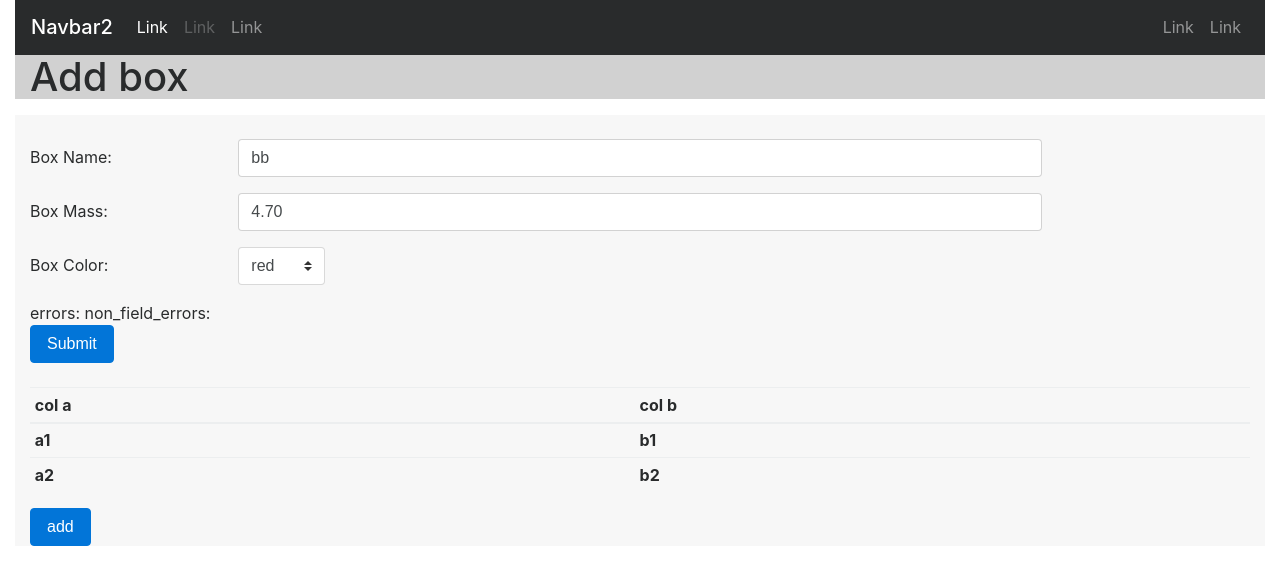
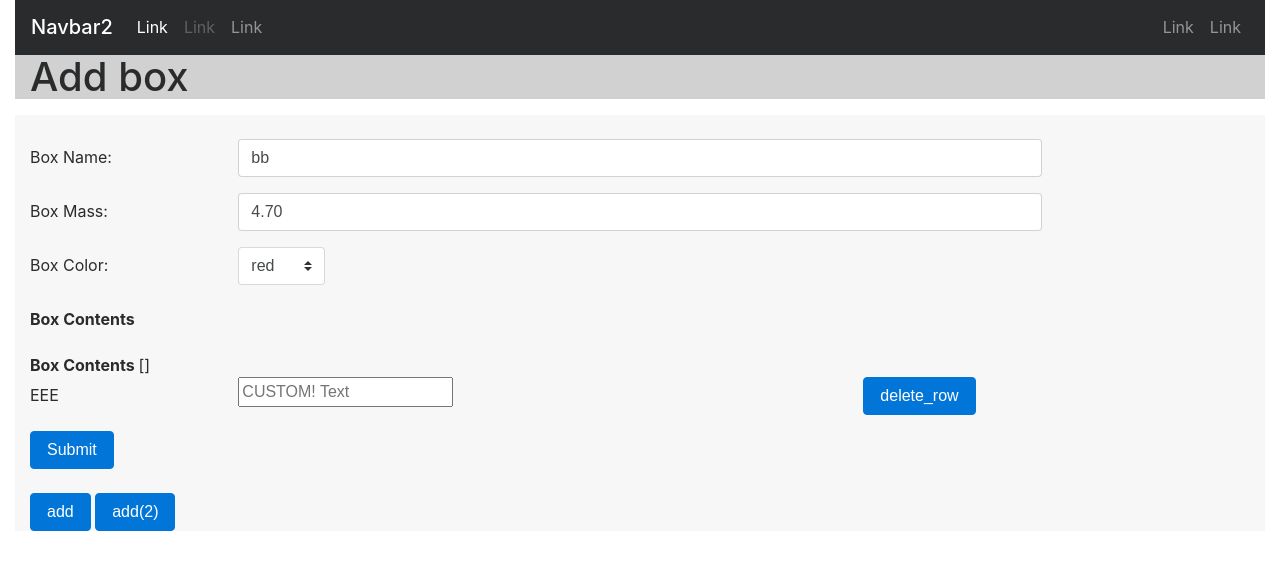
Before and after one commit to n-wbrown/django_notebook, a Django app: a page that uses st_0/templates/addbox.html in a window 1280 px wide. Shown: the part 17-602 px from the top of the page. Run offline with Django 3.2, Linux system fonts and the light colour scheme; data comes from the database, SQL or seed files in the repository; both versions use the stored data as it was after the commit; lists and menus that the app fills with data are empty; some libraries are stand-ins or nearby versions.

Commit message:
incomplete progress towards dynamic forms - form is generated dynamically but data is not yet recorded - two dynamic form methods are in place the first adds the data but the second (lower) one properly handles frontend - use the second

```diff
--- a/st_0/forms.py
+++ b/st_0/forms.py
@@ -1,5 +1,20 @@
 from django import forms
 from .models import box
+
+
+
+class indivTrigger(forms.Form):
+    name = forms.CharField(
+        label="EEE",
+        max_length=30,
+        widget=forms.TextInput(attrs={
+            'placeholder': 'CUSTOM! Text',
+            'id_extras': 'PREFIX',
+        }
+    ))
+
+
+
 class configureBox(forms.Form):
 
     class Meta:
@@ -34,6 +49,7 @@ class configureBox(forms.Form):
         widget=forms.HiddenInput()
     )
 
+
     def clean_new_mass(self):
         data = self.cleaned_data['new_mass']
         if data < 0 :
@@ -41,7 +57,7 @@ class configureBox(forms.Form):
         return data
 
     def __init__(self,*args,**kwargs):
-        #print(args,kwargs)
+        print("from forms:",args,kwargs)
         extra_fields=kwargs.pop('extra',0)
         super().__init__(*args,**kwargs)
 
@@ -50,4 +66,5 @@ class configureBox(forms.Form):
 
         for index in range(int(extra_fields)):
             # generate extra fields in the number specified via extra_fields
-            self.fields['extra_field_{index}'.format(index=index)] = forms.CharField()
+            self.fields['extra_field_{index}'.format(index=index)] = forms.CharField( label = 'extra_field_{index}'.format(index=index))
+            #self.fields['extra_field_{index}'.format(index=index)] = forms.CharField()
--- a/st_0/models.py
+++ b/st_0/models.py
@@ -15,3 +15,7 @@ class box(models.Model):
 
     def __str__(self):
         return self.box_name
+
+class item(models.Model):
+    item_name = models.CharField(max_length=50)
+    container = models.ForeignKey(box,on_delete=models.CASCADE)
--- a/st_0/templates/addbox.html
+++ b/st_0/templates/addbox.html
@@ -1,12 +1,24 @@
 {% extends 'debug_base.html'%}
 
 {% block script%}
+
+
+
 $(document).ready(function(){
     form_count = Number($("[name=extra_count]").val());
+    //form_count = {{extra_count_var}};
+/*
+    for (i = 0; i < form_count; i++) {
+        element = $('<input type="text"/>');
+    	element.attr('name', 'extra_field_' + (i).toString());
+        element.attr('value',
+    	$("form").append(element);
+    }
+*/
     $("#addentry").click(function(){
         form_count ++;
 
-        $("tbody").append(" <tr><th>a:extra</th><th>b:extra</th></tr>.");
+        //$("tbody").append(" <tr><th>a:extra</th><th>b:extra</th></tr>.");
 
         $("[name=extra_count]").val(form_count);
 
@@ -17,8 +29,76 @@ $(document).ready(function(){
     	// build element and append it to our forms container
 
     });
+
+    var next_contents_no = $('input[name=cts-TOTAL_FORMS]').val();
+    // handle line creation
+    $("#addentry2").click(function(){
+        var new_contents = $("#contents_div").children().last().clone();
+        new_contents.find("input[id*=id_cts-]").attr('id','id_cts-'+next_contents_no.toString()+'-name');
+        new_contents.find("input[name*=cts-]").attr('name','cts-'+next_contents_no.toString()+'-name');
+        new_contents.find("input[name*=cts-]").val("");
+        $("#contents_div").append(new_contents);
+
+        var cache = $("input[name=cts-TOTAL_FORMS]").val();
+        console.log(cache);
+        $("input[name=cts-TOTAL_FORMS]").val(Number(cache)+1);
+
+        next_contents_no ++;
+        console.log("click2");
+
+
+        new_contents.find(".delete-button").click(delete_handler);
+
+
+
+
+
+
+    });
+
+
+
+     function delete_handler() {
+        //var test = $(this);
+        console.log(this);
+        console.log($(this));
+        $(this).attr('class',"btn btn-danger text-muted")
+        //this.innerHTML = "keep this!";
+        $(this).parent().parent().remove();
+        //console.log($(this)[0].innerHTML);
+        console.log("click_del");
+        var cache = $("input[name=cts-TOTAL_FORMS]").val();
+        console.log(cache);
+        $("input[name=cts-TOTAL_FORMS]").val(Number(cache)-1);
+    }
+
+
+    // handle line deletion
+
+    $(".delete-button").click(delete_handler);
+
+
+
+
+
 });
+
 {% endblock %}
+
+{% block header_extra %}
+{% load static %}
+<script src="{% static 'jquery.formset.js' %}"></script>
+
+<script type="text/javascript">
+    $('.link-formset').formset({
+        addText: 'add link',
+        deleteText: 'remove',
+        prefix: 'EE',
+    });
+</script>
+
+{% endblock %}
+
 
 {% block title %}
 Add box
@@ -57,15 +137,58 @@ Add box
         </div>
     </div>
     {{form.extra_count}}
+    <!--
     errors:
     {{ form.errors }}
     non_field_errors:
     {{ form.non_field_errors }}
+    -->
+    <div class = "form-group row">
+        <label for="id_new_name" class="col-sm-10 col-form-label">
+        <b>Box Contents</b>
+        </label>
+    </div>
+    {% for input in form %}
+        {% if 'extra_field_' in input.label %}
+    <div class="form-group row">
+        <label for="id_new_name"class="col-sm-2 col-form-label">
+            {{input.label}}:
+        </label>
+        <div class="col-sm-8">
+        {{input}}
+        {{input.name}}
+        </div>
+    </div>
+
+        {% endif %}
+    {% endfor %}
+
     </table>
+
+    <b> Box Contents </b>
+    {{cform.errors}}{{cform.non_field_errors}}
+    {{ cform.management_form }}
+    <div id='contents_div'>
+    {% for c in cform %}
+
+        <div class="form-group row">
+        <label class="col-sm-2 col-form-label">
+        {{c.name.label}}
+        </label>
+        <div class="col-sm-6">
+        {{c.name}}
+        </div>
+        <div class="col-sm-2">
+        <button class="btn btn-primary delete-button" type="button">delete_row</button>
+        </div>
+        </div>
+    {% endfor %}
+    </div>
+
     <input class="btn btn-primary" type="submit" value="Submit" />
 </form>
 <br>
-
+<!--
     <table class="table table-sm">
         <thead>
             <tr>
@@ -88,7 +211,8 @@ Add box
             </tr>
         </tbody>
     </table>
-
+-->
 <button class="btn btn-primary" id="addentry">add</button>
+<button class="btn btn-primary" id="addentry2">add(2)</button>
 <!--{{form.as_p}}-->
 {% endblock %}
--- a/st_0/views.py
+++ b/st_0/views.py
@@ -4,7 +4,7 @@ from django.views.generic import TemplateView
 
 from django.http import HttpResponse, HttpResponseRedirect
 
-from .models import box
+from .models import box, item
 from django.db.models import Q
 
 from django.views import generic
@@ -13,11 +13,13 @@ from django.contrib.auth.decorators import login_required
 from django.utils.decorators import method_decorator
 
 
-from .forms import configureBox
+from .forms import configureBox, indivTrigger
 
 from django.core.urlresolvers import reverse
 
 from django.shortcuts import get_object_or_404
+
+from django.forms.formsets import formset_factory
 
 
 class HomePageView(TemplateView):
@@ -75,11 +77,11 @@ class boxListView(generic.ListView):
         return new_context
 
 def add_box(request):
-    print(request.POST)
+    #print(request.POST)
     if request.method == 'POST':
 
         # Create a form instance and populate it with data from the request (binding):
-        form = configureBox(request.POST)
+        form = configureBox(request.POST,extra=request.POST['extra_count'])
 
         # Check if the form is valid:
         if form.is_valid():
@@ -91,6 +93,14 @@ def add_box(request):
             new_box.box_name = form.cleaned_data['new_name']
             new_box.colors = form.cleaned_data['new_color']
             new_box.save()
+            #print("\nCLEAN:   ", form.cleaned_data,"\n\n")
+            for i in range(0,int(form.cleaned_data['extra_count'])):
+                new_item=item(
+                    item_name = form.cleaned_data['extra_field_'+str(i)],
+                    container = new_box,
+                )
+                new_item.save()
+
             # redirect to a new URL:
             return HttpResponseRedirect(reverse('list_view'))
 
@@ -108,8 +118,13 @@ def mod_box(request,pk):
         print(x, request.POST[x])
     box_inst=get_object_or_404(box, pk = pk)
 
+    item_cache = box_inst.item_set.all()
+
+    cformset = formset_factory(indivTrigger)
+
     if request.method == 'POST':
         form = configureBox(request.POST, extra=request.POST.get('extra_count'))
+        cform = cformset(request.POST)
 
         if form.is_valid():
             box_inst.mass = form.cleaned_data['new_mass']
@@ -124,8 +139,17 @@ def mod_box(request,pk):
             'new_mass':box_inst.mass,
             'new_name':box_inst.box_name,
             'new_color':box_inst.colors,
+            'extra_count':len(item_cache),
         }
-        form=configureBox(initial = fill_in)
+        for i in range(0,len(item_cache)):
+            fill_in['extra_field_'+str(i)] = item_cache[i].item_name
+
+        form=configureBox(initial = fill_in, extra=len(item_cache))
+        zz =[{'name': l.item_name,} for l in box_inst.item_set.all()]
+        #zz = [{'name': box_inst.item_set.all()[0].item_name}]
+        #print("ZZ: ",zz)
+        cform = cformset(initial=zz,prefix="cts")
 
 
-    return render(request, 'addbox.html', {'form': form,})
+
+    return render(request, 'addbox.html', {'form': form,'cform':cform,'extra_count_var':len(item_cache)})
--- a/templates/bases/debug_base.html
+++ b/templates/bases/debug_base.html
@@ -26,7 +26,8 @@
       padding-top: 1em;
     }
   </style>
-
+    {% block header_extra%}
+    {% endblock %}
 </head>
 
 
```
Also changed, not shown: db.sqlite3, st_0/migrations/0002_item.py (added).
